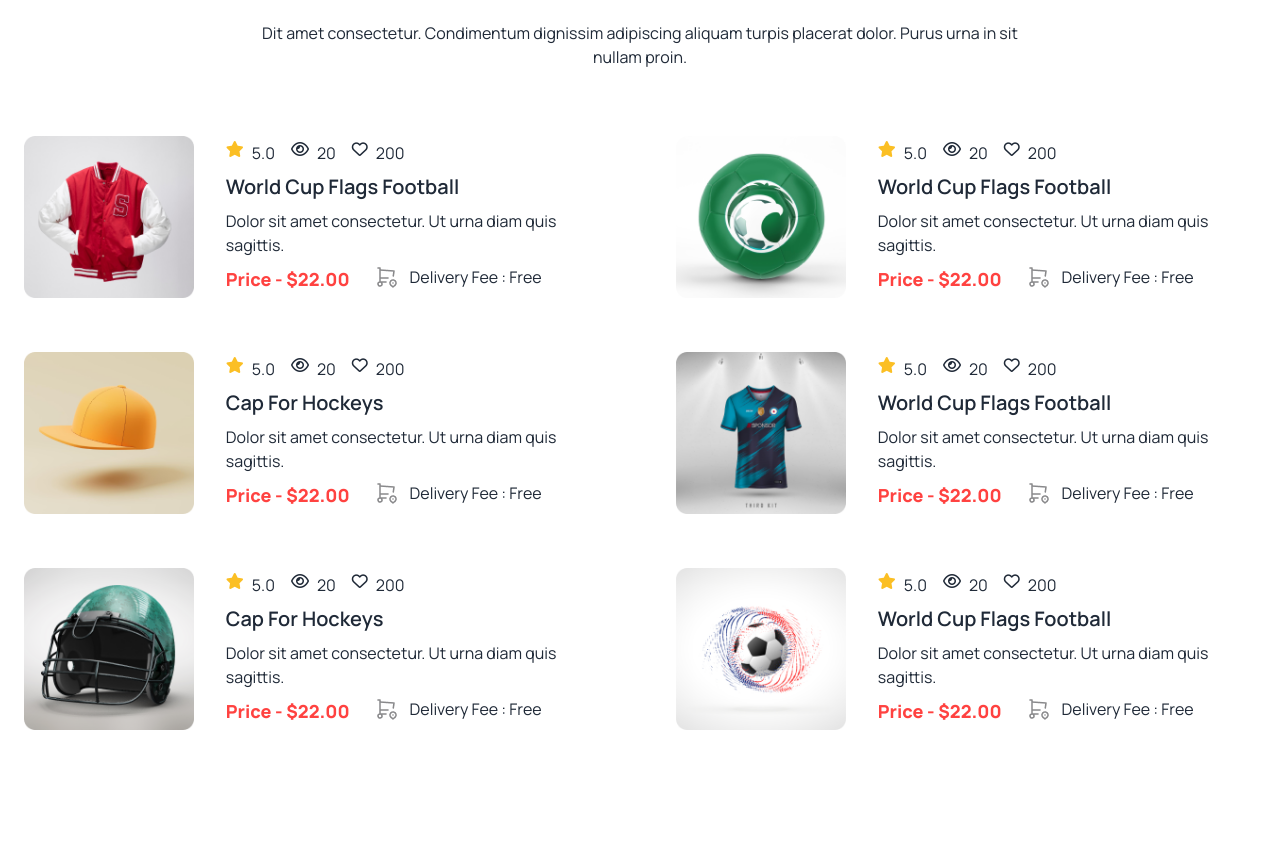
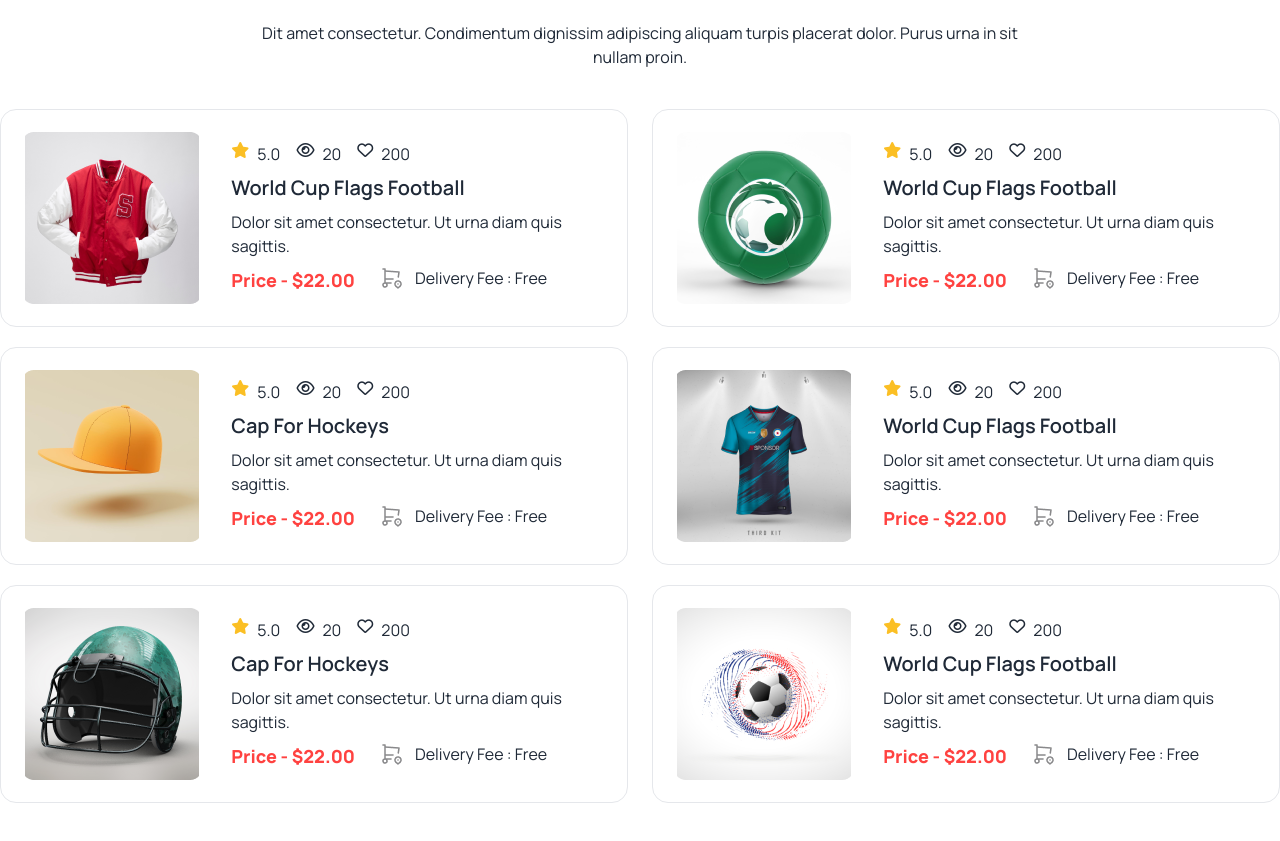
Before and after one commit to Ayub40/assignment-three, a plain HTML site: page index.html in a window 1280 px wide. Shown: the part 2679-3520 px from the top of the page. Drawn offline with nearby package versions, Linux system fonts and the light colour scheme.

Commit message:
finished Our New Products section

```diff
--- a/index.html
+++ b/index.html
@@ -221,10 +221,11 @@
                 </p>
             </div>
             <!-- products card -->
-            <div class="grid gap-6 sm:grid-cols-1 lg:grid-cols-2">
+            <!-- first row section -->
+            <div class="grid gap-6 sm:grid-cols-1 lg:grid-cols-2 mb-5">
                 <!-- first card -->
-                <div class="card card-side bg-base-100 pl-6 flex flex-col lg:flex-row">
-                    <figure><img src="Images/5.png" alt="Movie" /></figure>
+                <div class="card card-side bg-base-100 sm:pl-1 lg:pl-6 flex flex-col lg:flex-row border">
+                    <figure><img class="w-[287px] lg:w-[188px]" src="Images/5.png" alt="Movie" /></figure>
                     <div class="card-body">
                         <div class="flex gap-4">
                             <div class="rating gap-2">
@@ -252,8 +253,8 @@
                     </div>
                 </div>
                 <!-- second card -->
-                <div class="card card-side bg-base-100 pl-6 flex flex-col lg:flex-row">
-                    <figure><img src="Images/6.png" alt="Movie" /></figure>
+                <div class="card card-side bg-base-100 sm:pl-1 lg:pl-6 flex flex-col lg:flex-row border">
+                    <figure><img class="w-[287px] lg:w-[188px]" src="Images/6.png" alt="Movie" /></figure>
                     <div class="card-body">
                         <div class="flex gap-4">
                             <div class="rating gap-2">
@@ -281,11 +282,11 @@
                     </div>
                 </div>
             </div>
-            <!-- second row -->
-            <div class="grid gap-6 sm:grid-cols-1 lg:grid-cols-2">
+            <!-- second row section-->
+            <div class="grid gap-6 sm:grid-cols-1 lg:grid-cols-2 mb-5">
                 <!-- third card -->
-                <div class="card card-side bg-base-100 pl-6 flex flex-col lg:flex-row">
-                    <figure><img src="Images/7.png" alt="Movie" /></figure>
+                <div class="card card-side bg-base-100 sm:pl-1 lg:pl-6 flex flex-col lg:flex-row border">
+                    <figure><img class="w-[287px] lg:w-[188px]" src="Images/7.png" alt="Movie" /></figure>
                     <div class="card-body">
                         <div class="flex gap-4">
                             <div class="rating gap-2">
@@ -313,8 +314,8 @@
                     </div>
                 </div>
                 <!-- fourth card -->
-                <div class="card card-side bg-base-100 pl-6 flex flex-col lg:flex-row">
-                    <figure><img src="Images/8.png" alt="Movie" /></figure>
+                <div class="card card-side bg-base-100 sm:pl-1 lg:pl-6 flex flex-col lg:flex-row border">
+                    <figure><img class="w-[287px] lg:w-[188px]" src="Images/8.png" alt="Movie" /></figure>
                     <div class="card-body">
                         <div class="flex gap-4">
                             <div class="rating gap-2">
@@ -342,11 +343,11 @@
                     </div>
                 </div>
             </div>
-            <!-- third row -->
+            <!-- third row section-->
             <div class="grid gap-6 sm:grid-cols-1 lg:grid-cols-2">
                 <!-- fifth card -->
-                <div class="card card-side bg-base-100 pl-6 flex flex-col lg:flex-row">
-                    <figure><img src="Images/9.png" alt="Movie" /></figure>
+                <div class="card card-side bg-base-100 sm:pl-1 lg:pl-6 flex flex-col lg:flex-row border">
+                    <figure><img class="w-[287px] lg:w-[188px]" src="Images/9.png" alt="Movie" /></figure>
                     <div class="card-body">
                         <div class="flex gap-4">
                             <div class="rating gap-2">
@@ -374,8 +375,8 @@
                     </div>
                 </div>
                 <!-- sixth card -->
-                <div class="card card-side bg-base-100 pl-6 flex flex-col lg:flex-row">
-                    <figure><img src="Images/10.png" alt="Movie" /></figure>
+                <div class="card card-side bg-base-100 sm:pl-1 lg:pl-6 flex flex-col lg:flex-row border">
+                    <figure><img class="w-[287px] lg:w-[188px]" src="Images/10.png" alt="Movie" /></figure>
                     <div class="card-body">
                         <div class="flex gap-4">
                             <div class="rating gap-2">
```
